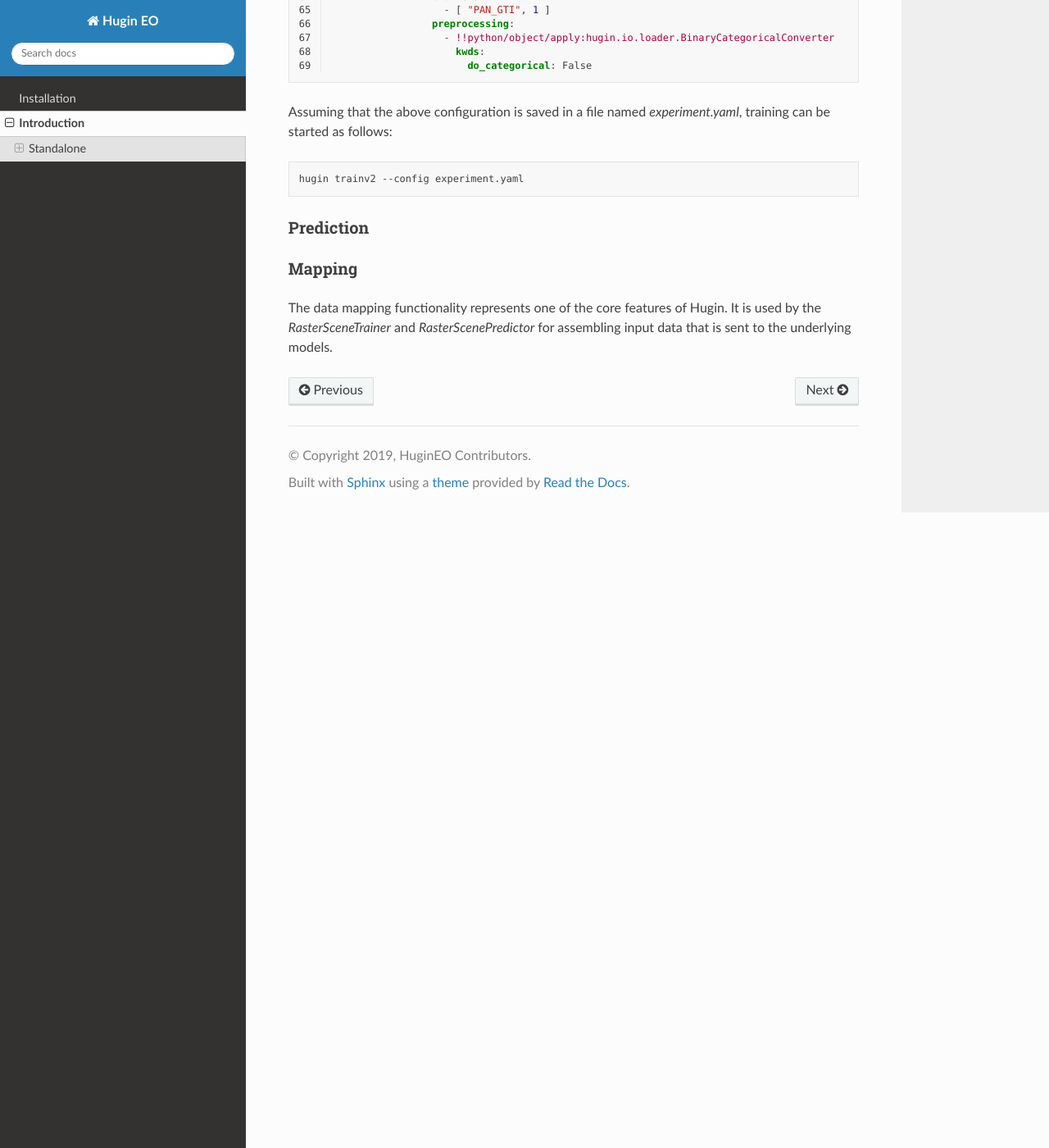
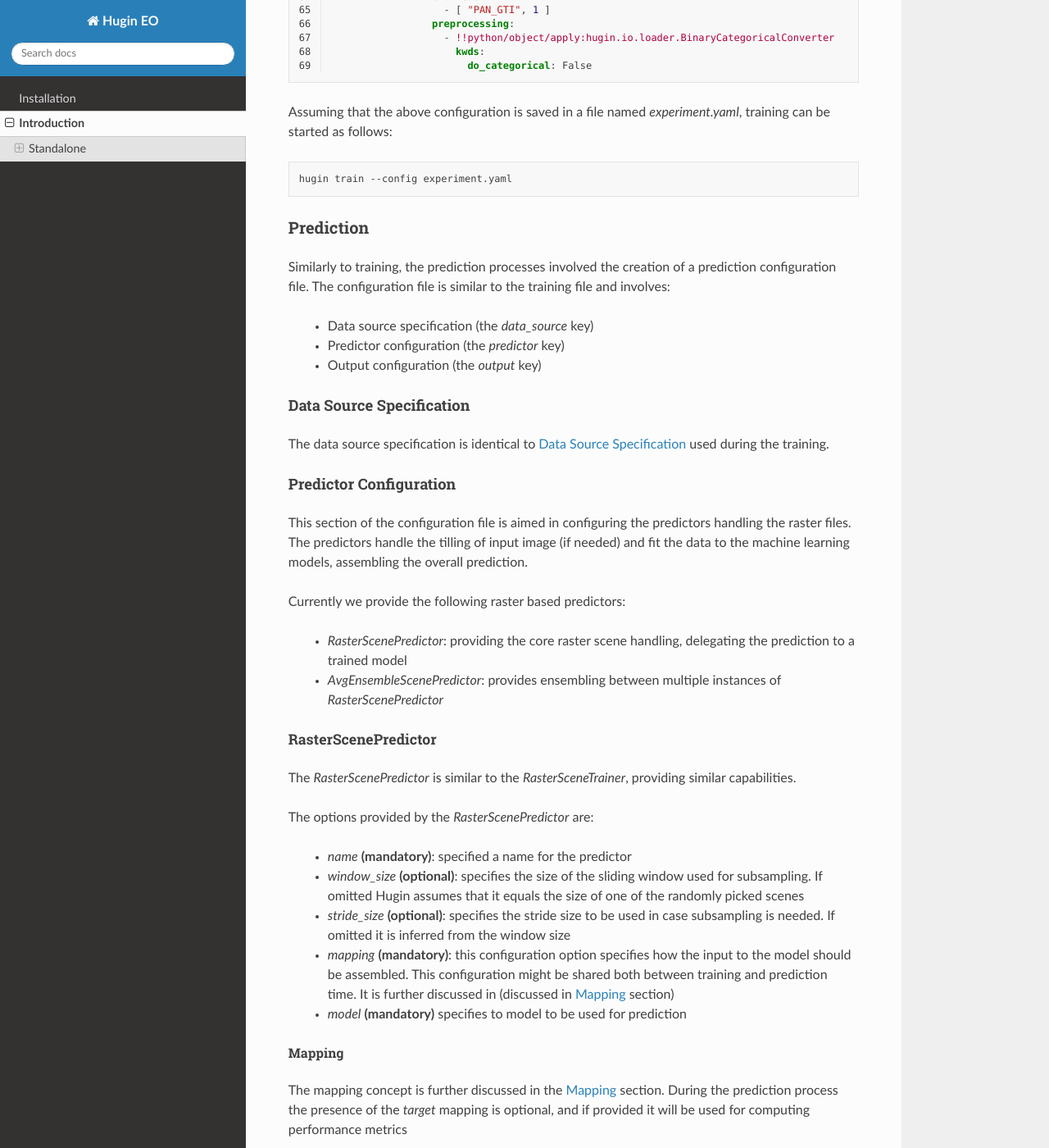
Before and after one commit to sage-group/hugin, a Sphinx documentation site: the page built from docs/source/intro.rst, in a window 1280 px wide and 1400 px high, scrolled down 6303 px. Shown: the whole window at 82% size. Built offline with Sphinx 7.4.7 and the Read the Docs theme 2.0.0, drawn with Linux system fonts in a browser that asks for light colours; pages that are not in the unit, such as notebooks, are missing from menus; some of the changed text lies outside the part shown.

Commit message:
More updates to the documentation

```diff
--- a/docs/source/intro.rst
+++ b/docs/source/intro.rst
@@ -49,6 +49,9 @@ An example configuration specification could be:
 
    configuration:
     model_path: "/home/user/experiments/{name}"
+
+
+.. _training-datasource-presentation:
 
 Data Source Specification
 :::::::::::::::::::::::::
@@ -128,7 +131,9 @@ This configuration option specifies the model to be trained. It is a reference t
 
  - `KerasModel`: The backend supporting running Keras based models
  - `SkLearnStandardizer`: A custom backend based on SciKit-Learn for training an SciKit-Learn data standardizer
- - `SciKitLearnModel`: A backend for supporting model complient to the SciKit-Learn interface (ToDo)
+ - `SciKitLearnModel`: A backend for supporting model compliant to the SciKit-Learn interface (ToDo)
+
+.. _keras-model-presentation:
 
 Keras Model
 +++++++++++
@@ -284,11 +289,103 @@ Assuming that the above configuration is saved in a file named `experiment.yaml`
 
 .. code-block:: bash
 
-   hugin trainv2 --config experiment.yaml
+   hugin train --config experiment.yaml
 
 
 Prediction
 ~~~~~~~~~~
+
+Similarly to training, the prediction processes involved the creation of a prediction configuration file.
+The configuration file is similar to the training file and involves:
+
+ - Data source specification (the `data_source` key)
+ - Predictor configuration (the `predictor` key)
+ - Output configuration (the `output` key)
+
+Data Source Specification
+:::::::::::::::::::::::::
+
+The data source specification is identical to :ref:`training-datasource-presentation` used during the training.
+
+Predictor Configuration
+:::::::::::::::::::::::
+
+This section of the configuration file is aimed in configuring the predictors handling the raster files.
+The predictors handle the tilling of input image (if needed) and fit the data to the machine learning models, assembling the overall prediction.
+
+Currently we provide the following raster based predictors:
+
+ - `RasterScenePredictor`: providing the core raster scene handling, delegating the prediction to a trained model
+ - `AvgEnsembleScenePredictor`: provides ensembling between multiple instances of `RasterScenePredictor`
+
+RasterScenePredictor
+^^^^^^^^^^^^^^^^^^^^
+
+The `RasterScenePredictor` is similar to the `RasterSceneTrainer`, providing similar capabilities.
+
+The options provided by the `RasterScenePredictor` are:
+
+ - `name` **(mandatory)**: specified a name for the predictor
+ - `window_size` **(optional)**: specifies the size of the sliding window used for subsampling. If omitted Hugin assumes that it equals the size of one of the randomly picked scenes
+ - `stride_size` **(optional)**: specifies the stride size to be used in case subsampling is needed. If omitted it is inferred from the window size
+ - `mapping` **(mandatory)**: this configuration option specifies how the input to the model should be assembled. This configuration might be shared both between training and prediction time. It is further discussed in (discussed in :ref:`mapping-presentation` section)
+ - `model` **(mandatory)** specifies to model to be used for prediction
+
+Mapping
++++++++
+
+The mapping concept is further discussed in the :ref:`mapping-presentation` section.
+During the prediction process the presence of the `target` mapping is optional, and if provided it will be used for computing performance metrics
+
+Model
++++++
+
+This configuration option specifies the model to be trained. It is a reference to one of the backend implementations offered by Hugin:
+
+ - `KerasModel`: The backend supporting running Keras based models
+ - `IdentityModel`: Dummy model returning as prediction its input
+ - `SciKitLearnModel`: A backend for supporting model compliant to the SciKit-Learn interface (ToDo)
+
+
+Keras Model
++++++++++++
+
+The model configuration is identical to the one described in :ref:`keras-model-presentation` with the the difference that most arguments are ignored, with the exception of `batch_size`.
+
+
+Output configuration
+::::::::::::::::::::
+
+This configuration section is responsible for exporting the predictions.
+
+Hugin supports multiple exports:
+
+ - `RasterIOSceneExporter`: exporter dumping the prediction output in geo-referenced Tiff files
+ - `GeoJSONExporter`: exporter vectorizing prediction masks and outputting in GeoJSON files
+ - `MultipleFormatExporter`: an compound exporter allowing exporting in multiple formats
+
+RasterIO Exporter
+^^^^^^^^^^^^^^^^^
+
+The RasterIO Exporter provides the ability of exporting geo-referenced Tiff files.
+Exported files inherit the SRS of a specified component of a scene.
+
+The options supported by the exporter are:
+
+ - `srs_source_component` **(optional)**: the component of the scene that should be the source of the SRS and coordinates
+ - `filename_pattern` **(optional, default: "{scene_id}.tif")**: the filename pattern that should be used for newly created files
+ - `rasterio_creation_options` **(optional)**: Options updating various RasterIO/GDAL profile options. See `RasterIO Profile <https://rasterio.readthedocs.io/en/stable/topics/profiles.html>`_ for more detailed information.
+ - `rasterio_options` **(optional)**: Options controlling the RasterIO environment. See `RasterIO Environment <https://rasterio.readthedocs.io/en/stable/api/rasterio.env.html>`_ for more detailed information.
+
+
+Multiple Format Exporter
+^^^^^^^^^^^^^^^^^^^^^^^^
+
+This exporter allows exporting predictions in multiple formats by wrapping the other supported exporters.
+
+The options supported by the exporter are:
+
+ - `exporters` **(optional)**: a list o exporters. Each exporter will be triggered separately for each prediction.
 
 .. _mapping-presentation:
 
```
